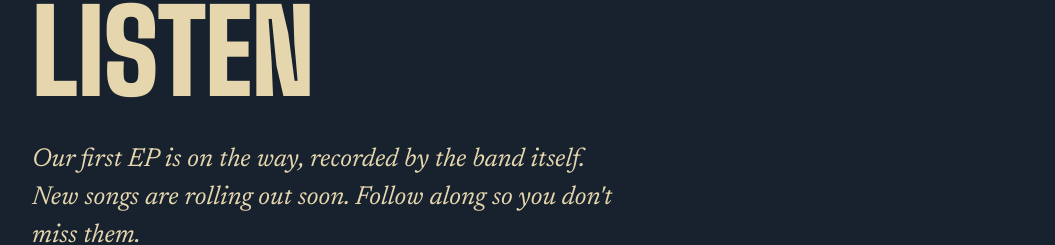
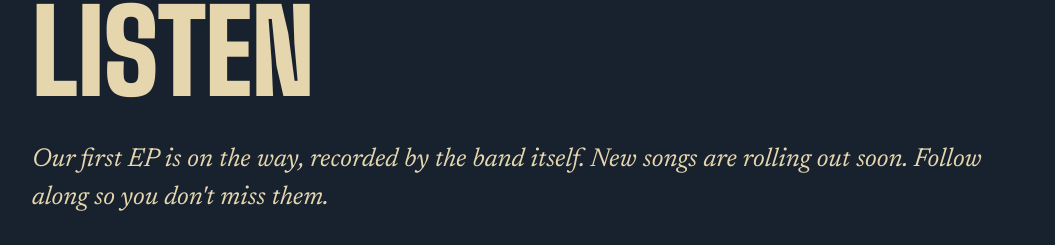
Before and after one commit to lostbraveband/lostbrave-site, a plain HTML site: page index.html in a window 1280 px wide. Shown: the part 1658-1903 px from the top of the page, without its empty margins (112-1167 px from the left). Drawn offline with Linux system fonts and the light colour scheme; no server answers.

Commit message:
Update style.css

```diff
--- a/assets/style.css
+++ b/assets/style.css
@@ -127,7 +127,7 @@ a { color: var(--amber); }
   margin: 0 0 40px; font: 900 clamp(56px, 9vw, 120px)/.85 var(--show);
   text-transform: uppercase; color: var(--brick); letter-spacing: -.005em;
 }
-.lede { font: italic 400 clamp(21px, 2.2vw, 26px)/1.45 var(--read); max-width: 40ch; margin: 0 0 30px; }
+.lede { font: italic 400 clamp(21px, 2.2vw, 26px)/1.45 var(--read); max-width: none; margin: 0 0 30px; }
 .empty-note { font-style: italic; color: var(--steel); font-size: 21px; margin: 0; }
 
 .btn {
```
